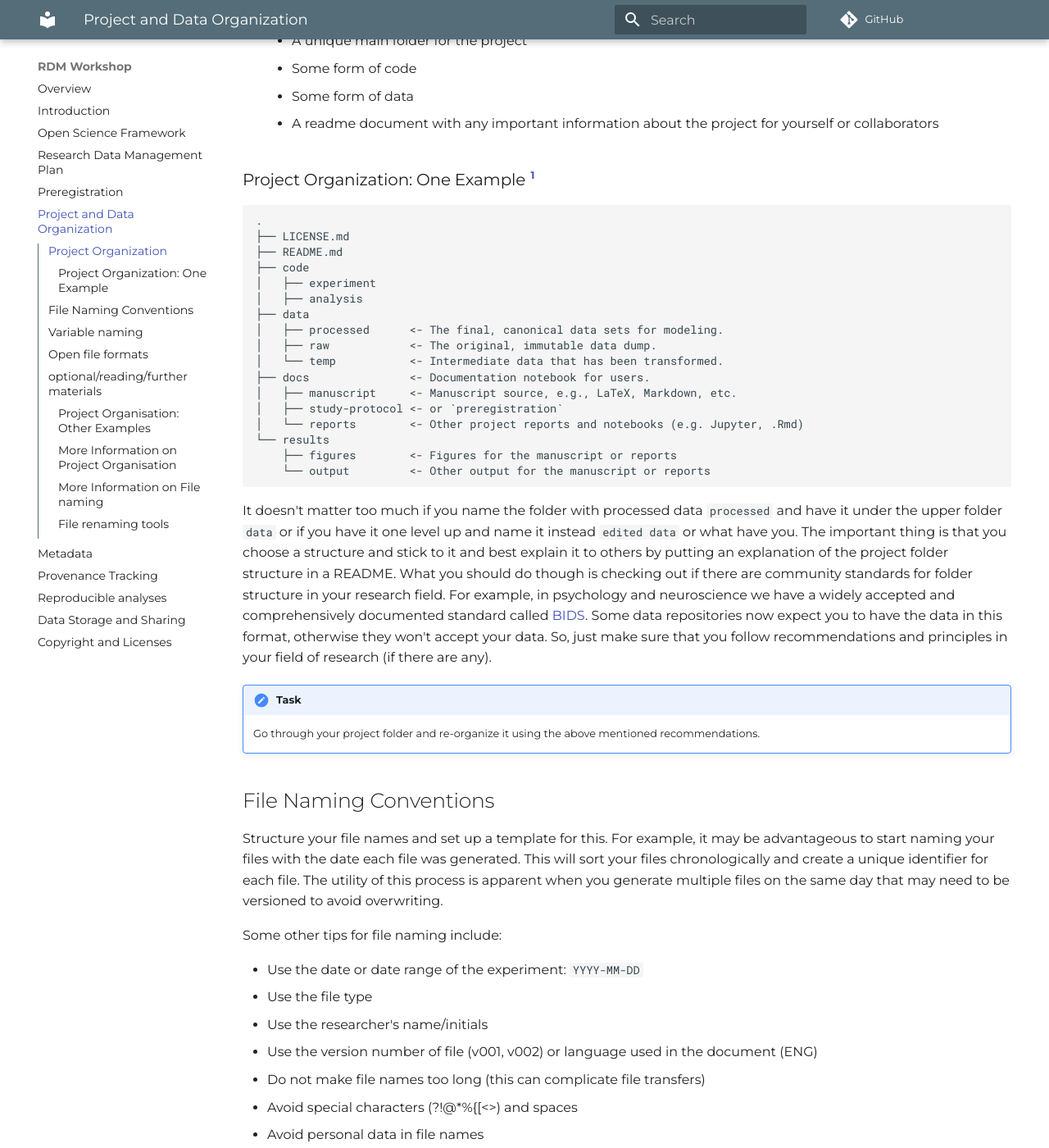
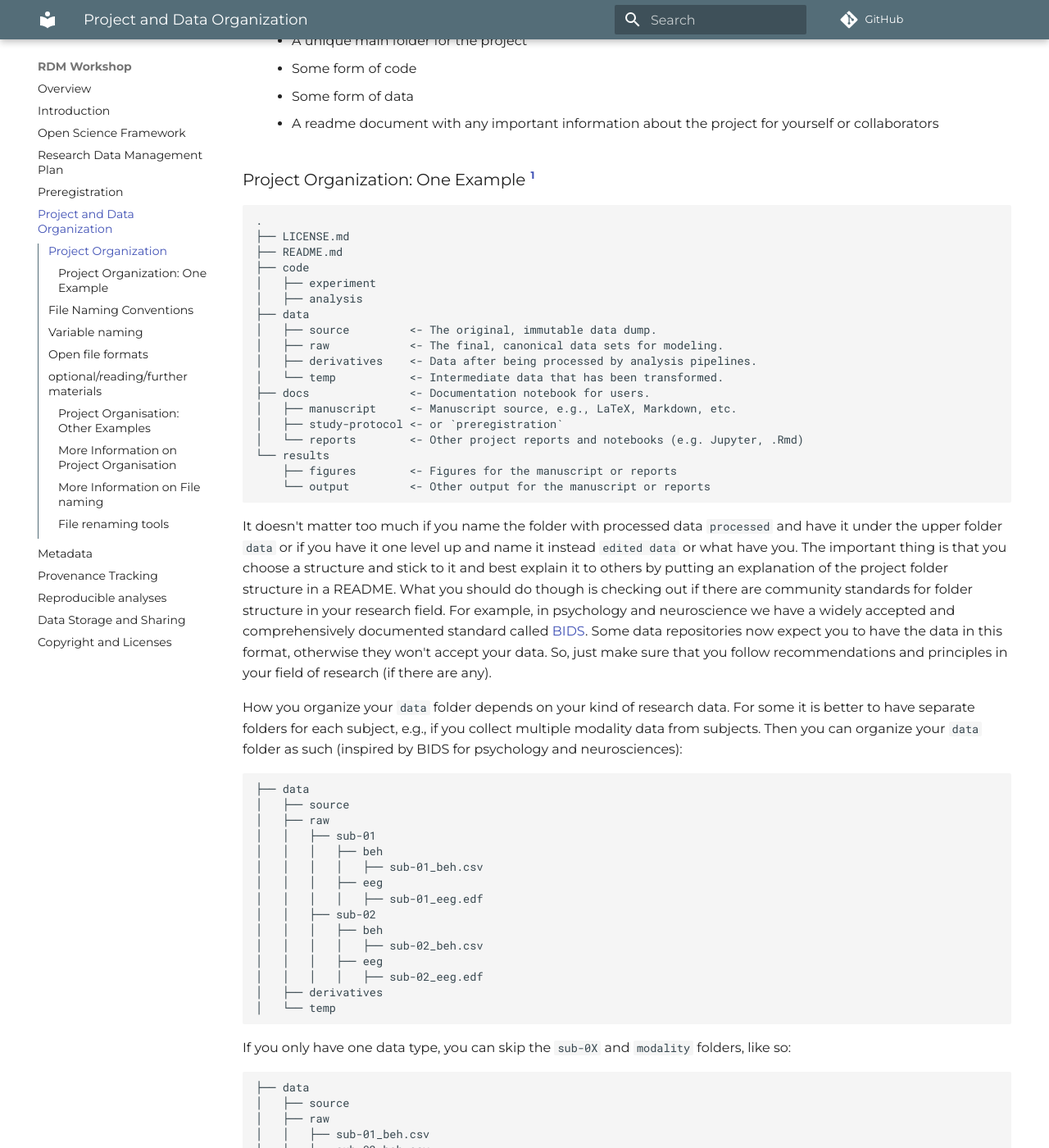
Before and after one commit to julia-pfarr/rdm_workshop, an MkDocs documentation site: the page built from docs/organization.md, in a window 1280 px wide and 1400 px high, scrolled down 1231 px. Shown: the whole window at 82% size. Built offline with MkDocs 1.6.1 and Material for MkDocs 9.7.7, drawn with Linux system fonts in a browser that asks for light colours; comment, search, counter and statistics services are not loaded; the version menu is left out; some of the changed text lies outside the part shown.

Commit message:
insert BIDS information

````diff
--- a/docs/organization.md
+++ b/docs/organization.md
@@ -38,8 +38,9 @@ If you don't find any template that suits your needs (which I doubt...), make su
 │   ├── experiment
 │   ├── analysis
 ├── data
-│   ├── processed      <- The final, canonical data sets for modeling.
-│   ├── raw            <- The original, immutable data dump.
+│   ├── source         <- The original, immutable data dump.
+│   ├── raw            <- The final, canonical data sets for modeling.
+│   ├── derivatives    <- Data after being processed by analysis pipelines.
 │   └── temp           <- Intermediate data that has been transformed.
 ├── docs               <- Documentation notebook for users.
 │   ├── manuscript     <- Manuscript source, e.g., LaTeX, Markdown, etc.
@@ -51,6 +52,38 @@ If you don't find any template that suits your needs (which I doubt...), make su
 ```
 
 It doesn't matter too much if you name the folder with processed data `processed` and have it under the upper folder `data` or if you have it one level up and name it instead `edited data` or what have you. The important thing is that you choose a structure and stick to it and best explain it to others by putting an explanation of the project folder structure in a README. What you should do though is checking out if there are community standards for folder structure in your research field. For example, in psychology and neuroscience we have a widely accepted and comprehensively documented standard called [BIDS](https://bids-standard.github.io/bids-starter-kit/folders_and_files/folders.html). Some data repositories now expect you to have the data in this format, otherwise they won't accept your data. So, just make sure that you follow recommendations and principles in your field of research (if there are any).
+
+How you organize your `data` folder depends on your kind of research data. For some it is better to have separate folders for each subject, e.g., if you collect multiple modality data from subjects. Then you can organize your `data` folder as such (inspired by BIDS for psychology and neurosciences):
+
+```
+├── data
+│   ├── source
+│   ├── raw
+│   │   ├── sub-01
+│   │   │   ├── beh
+│   │   │   │   ├── sub-01_beh.csv
+│   │   │   ├── eeg
+│   │   │   │   ├── sub-01_eeg.edf
+│   │   ├── sub-02
+│   │   │   ├── beh
+│   │   │   │   ├── sub-02_beh.csv
+│   │   │   ├── eeg
+│   │   │   │   ├── sub-02_eeg.edf
+│   ├── derivatives
+│   └── temp
+```
+
+If you only have one data type, you can skip the `sub-0X` and `modality` folders, like so:
+
+```
+├── data
+│   ├── source
+│   ├── raw
+│   │   ├── sub-01_beh.csv
+│   │   ├── sub-02_beh.csv
+│   ├── derivatives
+│   └── temp
+```
 
 !!! note "Task"
 
````
Also changed, not shown: docs/metadata.md (+12 -5 lines).
